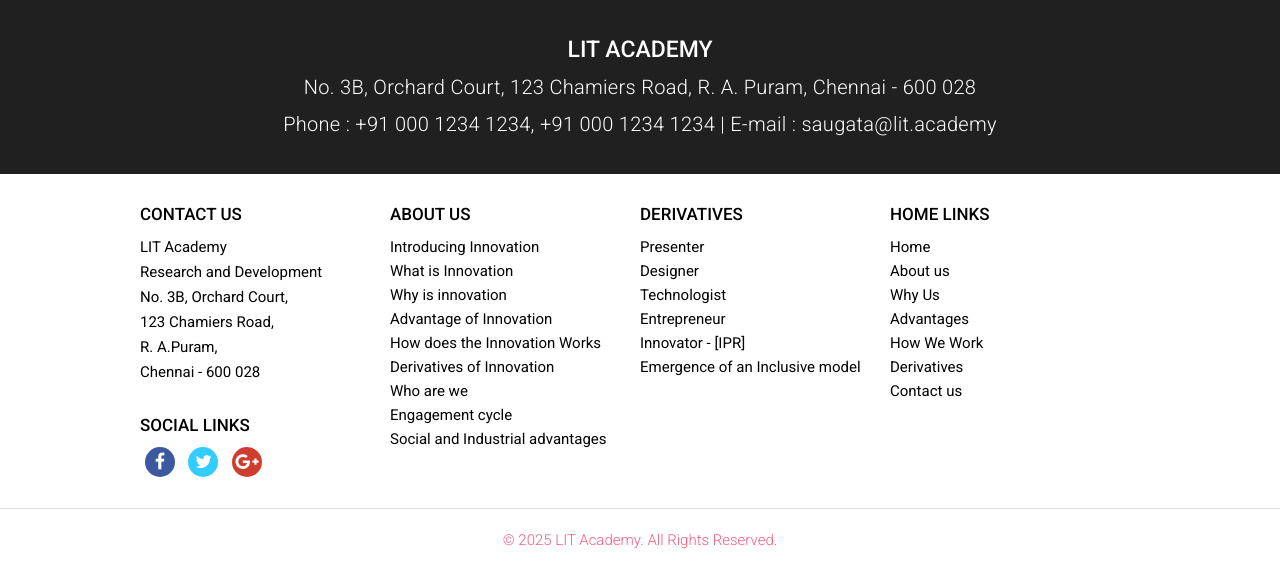
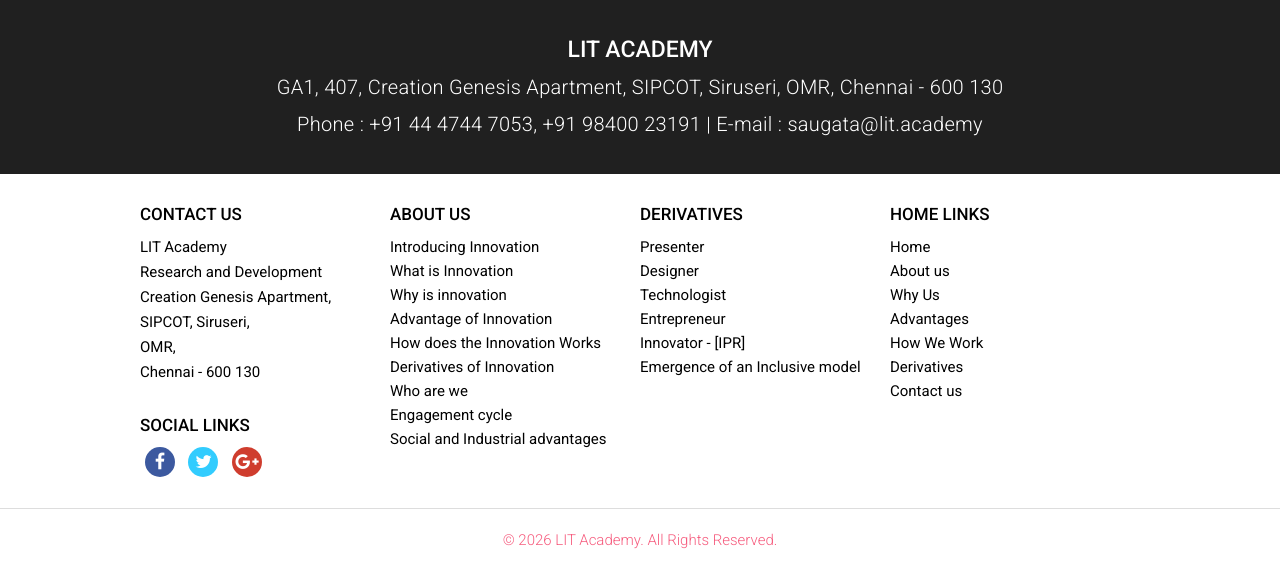
Before and after one commit to saugataraj/LITAcademy, a PHP site: page /index.php in a window 1280 px wide. Shown: the part 4892-5464 px from the top of the page. Run offline with PHP 8.4, Linux system fonts and the light colour scheme; some libraries are stand-ins or nearby versions.

Commit message:
Update footer content and contact information
2026 update

```diff
--- a/footer.php
+++ b/footer.php
@@ -4,8 +4,8 @@
 			<div class="row">
 				<div class="col-md-12 col-sm-12 col-xs-12">
 					<h4>LIT Academy</h4>
-					<p>No. 3B, Orchard Court, 123 Chamiers Road, R. A. Puram, Chennai - 600 028 </p>
-					<p>Phone : +91 000 1234 1234,  +91 000 1234 1234   |    E-mail : <a href="mailto:saugata@lit.academy">saugata@lit.academy</a></p>
+					<p>GA1, 407, Creation Genesis Apartment, SIPCOT, Siruseri, OMR, Chennai - 600 130 </p>
+					<p>Phone : +91 44 4744 7053,  +91 98400 23191   |    E-mail : <a href="mailto:saugata@lit.academy">saugata@lit.academy</a></p>
 				</div>
 			</div>
 		</div>
@@ -18,8 +18,8 @@
 			<div  class="col-md-12 col-sm-12 col-xs-12">
 				<div class="col-md-3 col-sm-3 col-xs-12 mobile">
 					<h3>Contact us</h3>
-					<p>LIT Academy <br/>Research and Development <br/> No. 3B, Orchard Court,<br/>
- 123 Chamiers Road,<br/> R. A.Puram, <br/> Chennai - 600 028</p>
+					<p>LIT Academy <br/>Research and Development <br/> Creation Genesis Apartment,<br/>
+ SIPCOT, Siruseri,<br/> OMR, <br/> Chennai - 600 130</p>
 					<h3>Social Links</h3>
 					<ul class="social-icons icon-circle icon-rotate list-unstyled list-inline">
 				      <li><a href="https://www.facebook.com/LIT-Academy-1154447691296167/" target="_blank"><i class="fa fa-facebook"></i></a> </li>
@@ -71,7 +71,7 @@
 	<div class="container-fluid" id="footer_bottom">
 		<div class="row">
 			<div class="col-md-12">
-				<p>&copy; 2025 LIT Academy. All Rights Reserved.</p>
+				<p>&copy; 2026 LIT Academy. All Rights Reserved.</p>
 			</div>
 		</div>
 	</div>
```
